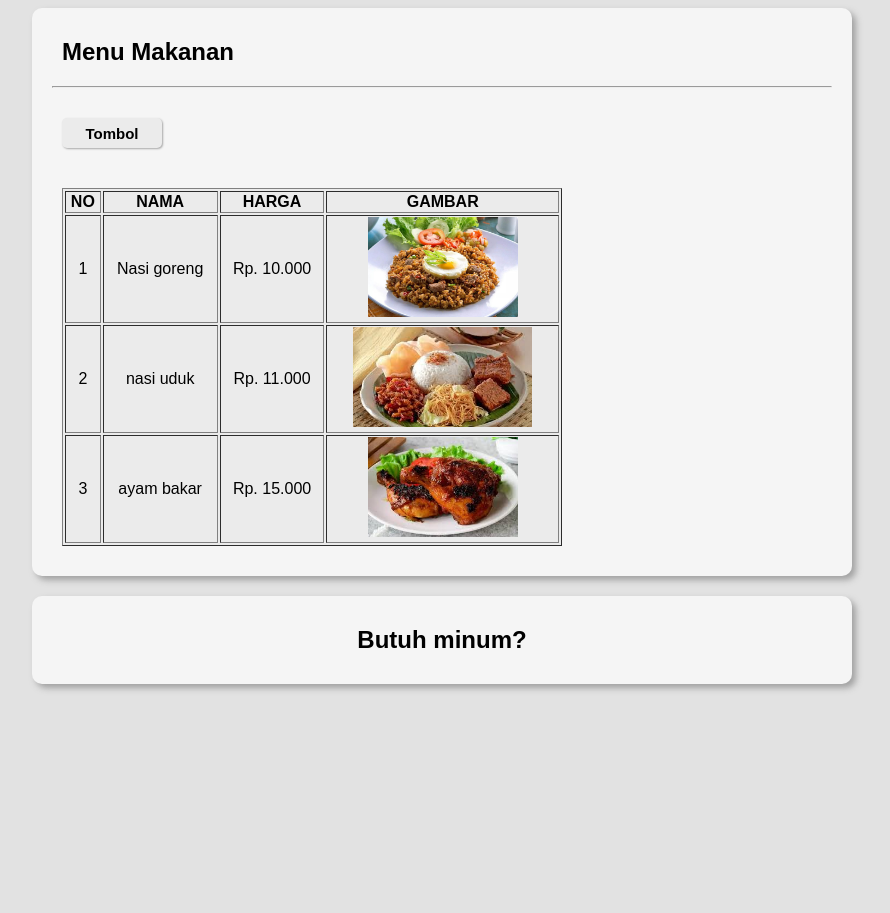
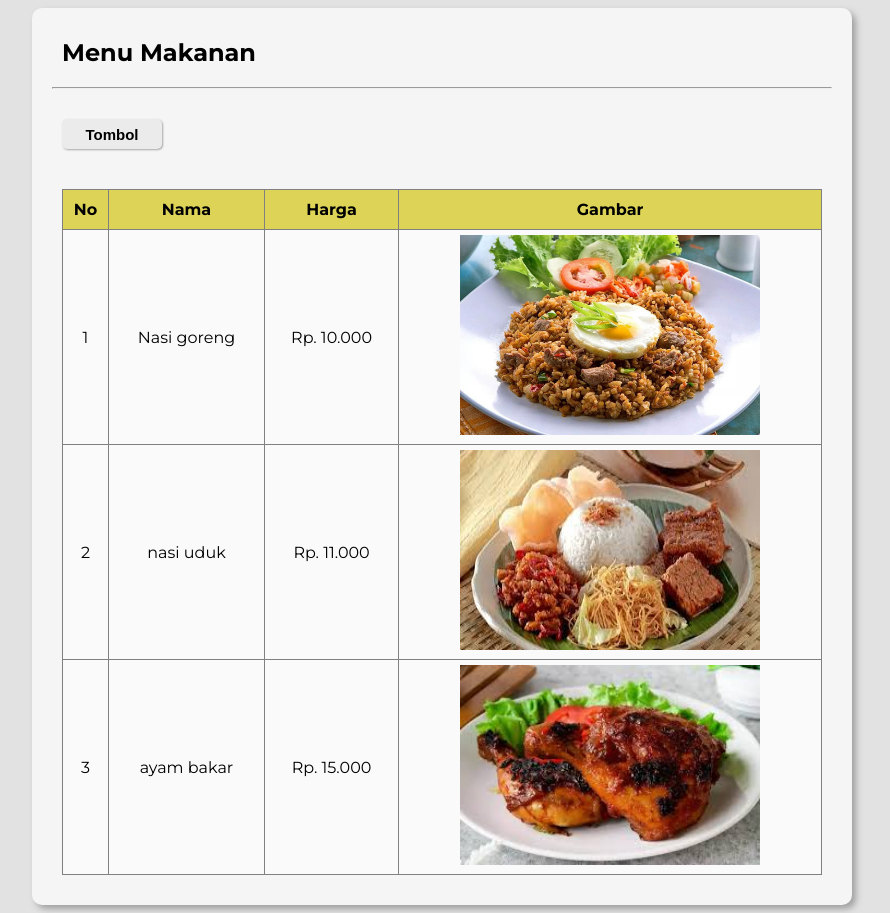
Before and after one commit to Syareeeeeeep/html-activity-3, a plain HTML site: page index.html in a window 1280 px wide. Shown: the whole page, without its empty margins (198-1088 px from the left). Before the commit the page ends 800 px from the top, so only its background shows below. Drawn offline with Linux system fonts and the light colour scheme.

Commit message:
initial commit

```diff
--- a/index.html
+++ b/index.html
@@ -4,10 +4,13 @@
     <meta charset="UTF-8">
     <meta name="viewport" content="width=device-width, initial-scale=1.0">
     <title>Tabel</title>
+    <link rel="preconnect" href="https://fonts.googleapis.com">
+    <link rel="preconnect" href="https://fonts.gstatic.com" crossorigin>
+    <link href="https://fonts.googleapis.com/css2?family=Montserrat:ital,wght@0,100..900;1,100..900&display=swap" rel="stylesheet">
     <style>
         body {
             background-color: rgb(226, 226, 226);
-            font-family: sans-serif;
+            font-family: "Montserrat", sans-serif;
         }
         .box {
             padding: 10px;
@@ -28,7 +31,7 @@
             margin: 10px
         }
 
-        button {
+        .btn {
             margin: 20px;
             box-shadow: 1px 1px 2px rgb(168, 168, 168);
             width: 100px;
@@ -41,55 +44,41 @@
             cursor: pointer;
         }
 
-        button:hover {
+        .btn:hover {
             background: rgb(187, 187, 187);
             transition: .5s;
         }
 
-        button:active {
+        .btn:active {
             background: rgb(136, 136, 136);
             color: rgb(255, 255, 255);
             box-shadow:  inset 1px 1px 2px rgb(255, 255, 255);
         }
 
         table {
-            margin: 20px;
-            background: rgb(235, 235, 235);
+            margin: auto;
+            margin-top: 20px;
+            margin-bottom: 20px;
+            background: rgb(250, 250, 250);
             cursor: default;
-            width: 500px;
+            border-collapse: collapse ;
+            width: 95%;
+            text-align: center;
+        }
+
+        table th {
+            background-color: rgb(221, 212, 87);
+            padding: 10px 10px;
         }
 
         table tr td {
-            text-align: center;
+            padding: 5px 10px;
         }
 
         table tr td img {
-            height: 100px;
-        }
-
-        .box2 {
-            background-color: rgb(245, 245, 245);
-            width: 800px;
-            margin: auto;
-            border-radius: 10px;
-            padding: 10px;
-            margin-top: 20px;
-            box-shadow: 4px 4px 6px rgba(138, 138, 138, 0.733);
-        }
-
-        .box2 .apa {
-            display: flex;
-            justify-content: center;
-        }
-
-        .minum {
-            cursor: pointer;
-        }
-
-        .minum:hover {
-            color: rgb(0, 110, 255);
-            text-decoration: underline;
-            transition: .2s;
+            height: 200px;
+            width: 300px;
+            pa
         }
 
     </style>
@@ -98,13 +87,13 @@
     <div class="box">
         <h2 class="makanan">Menu Makanan</h2>
         <hr>
-        <button>Tombol</button>
+        <button class="btn">Tombol</button>
         <table border="1px">
             <tr>
-                <th>NO</th>
-                <th>NAMA</th>
-                <th>HARGA</th>
-                <th>GAMBAR</th>
+                <th width="25px">No</th>
+                <th>Nama</th>
+                <th>Harga</th>
+                <th>Gambar</th>
             </tr>
             <tr>
                 <td>1</td>
@@ -126,10 +115,5 @@
             </tr>
         </table>
     </div>
-    <div class="box2">
-        <div class="apa">
-            <h2 class="minum">Butuh minum?</h2>
-        </div>
-    </div>
 </body>
 </html>
```
